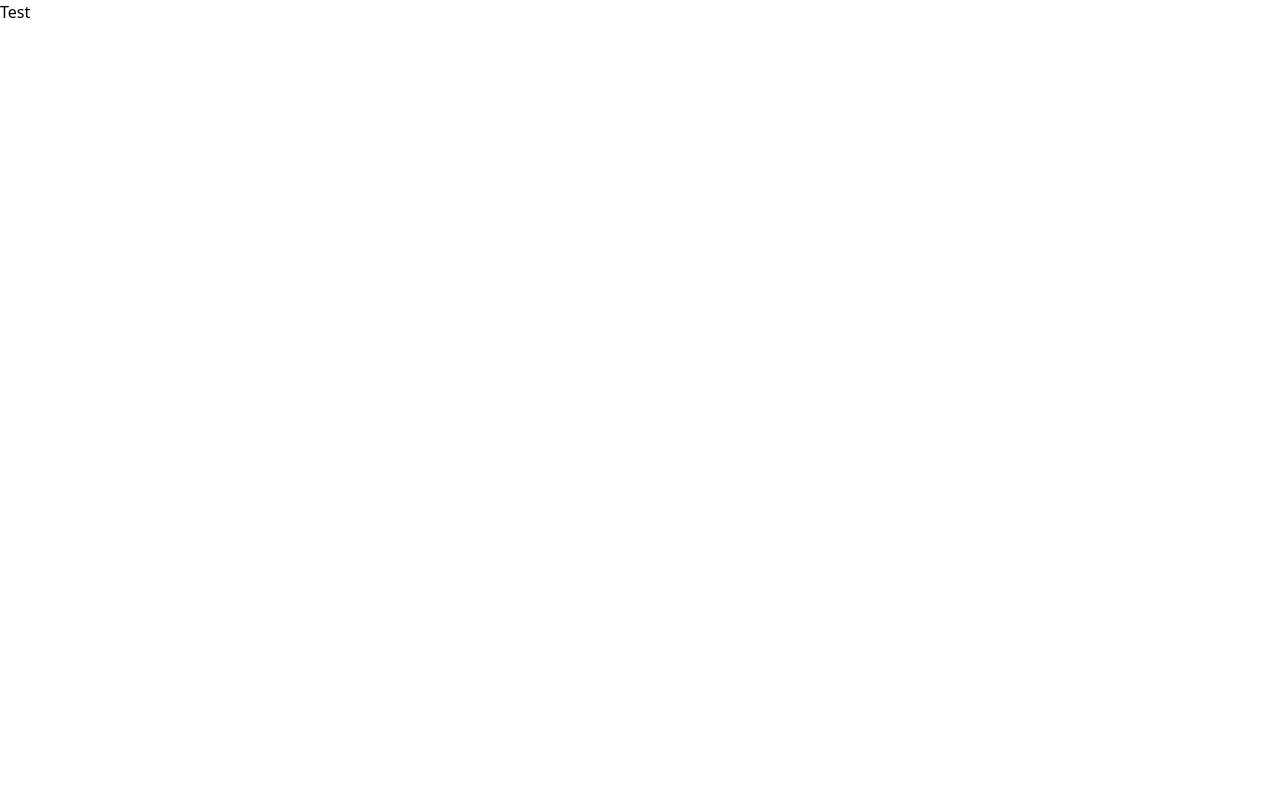
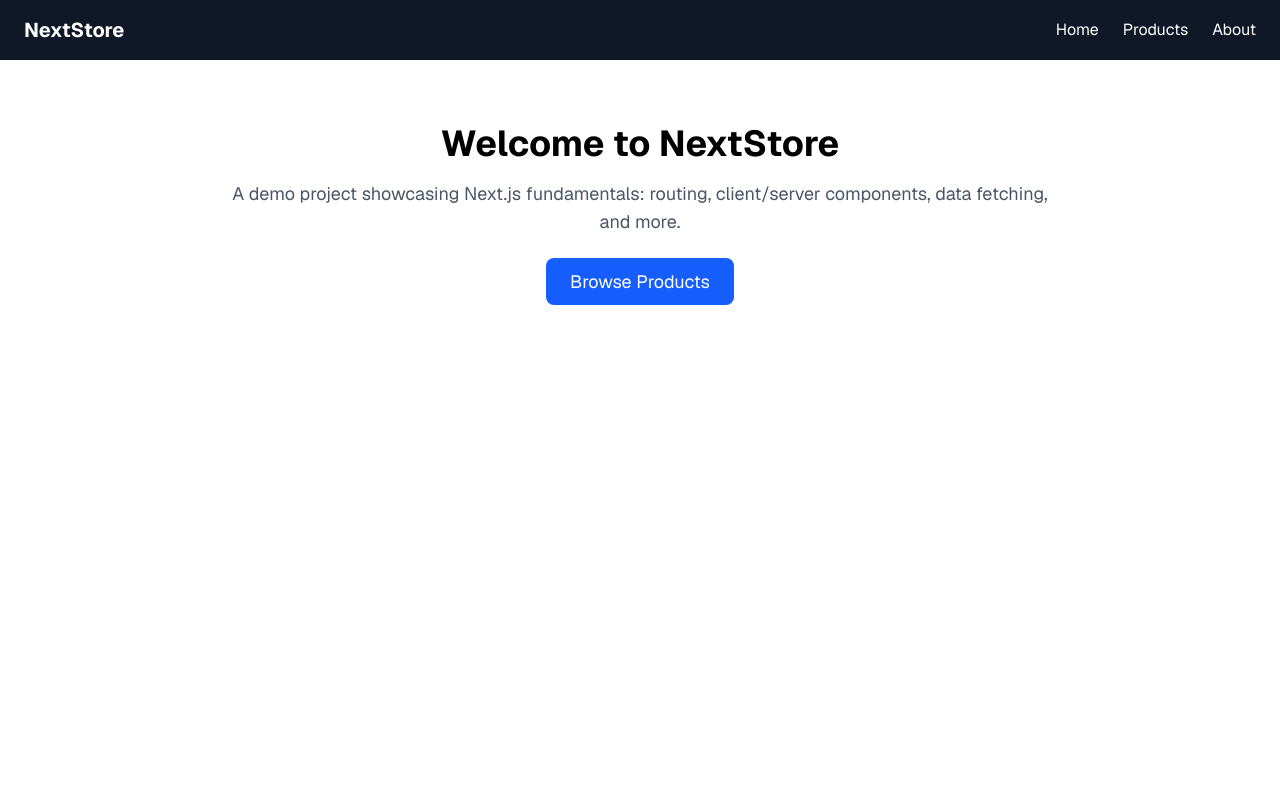
Before and after one commit to ivlie1495/learning-nextjs, a Next.js app: page / in a window 1280 px wide. Shown: the top 800 px of the page. Built offline with nearby package versions, Linux system fonts and the light colour scheme.

Commit message:
Add NextStore demo with routing, client/server components, and data fetching
Implements examples from Next.js Fundamentals slides: file-based routing
(home, products, about), server components (NavBar, SideBar, ProductList,
Footer), client component (AddToCart), and server-side data fetching.

```diff
--- /dev/null
+++ b/app/about/page.tsx
@@ -0,0 +1,14 @@
+// Server Component - static page, rendered at build time (slide 13: static rendering)
+export default function AboutPage() {
+  return (
+    <div className="px-6 py-16 max-w-3xl mx-auto">
+      <h1 className="text-3xl font-bold mb-4">About NextStore</h1>
+      <p className="text-gray-600 leading-relaxed">
+        This is a demo project built to learn Next.js fundamentals. It
+        demonstrates server and client components, file-based routing,
+        server-side data fetching, and the difference between static and dynamic
+        rendering.
+      </p>
+    </div>
+  )
+}
--- a/app/globals.css
+++ b/app/globals.css
@@ -1 +1,5 @@
 @import 'tailwindcss';
+
+body {
+  font-family: var(--font-geist-sans), sans-serif;
+}
--- a/app/layout.tsx
+++ b/app/layout.tsx
@@ -1,5 +1,9 @@
 import type { Metadata } from 'next'
 import { Geist, Geist_Mono } from 'next/font/google'
+
+import NavBar from '@/components/NavBar'
+import Footer from '@/components/Footer'
+
 import './globals.css'
 
 const geistSans = Geist({
@@ -13,8 +17,8 @@ const geistMono = Geist_Mono({
 })
 
 export const metadata: Metadata = {
-  title: 'Create Next App',
-  description: 'Generated by create next app',
+  title: 'NextStore - Learning Next.js',
+  description: 'A demo project for learning Next.js fundamentals',
 }
 
 export default function RootLayout({
@@ -27,7 +31,9 @@ export default function RootLayout({
       <body
         className={`${geistSans.variable} ${geistMono.variable} antialiased`}
       >
-        {children}
+        <NavBar />
+        <main className="min-h-screen">{children}</main>
+        <Footer />
       </body>
     </html>
   )
--- a/app/page.tsx
+++ b/app/page.tsx
@@ -1,3 +1,20 @@
+import Link from 'next/link'
+
+// Server Component - the home page (slide 7: routing with page.tsx)
 export default function Home() {
-  return <div>Test</div>
+  return (
+    <div className="px-6 py-16 max-w-4xl mx-auto text-center">
+      <h1 className="text-4xl font-bold mb-4">Welcome to NextStore</h1>
+      <p className="text-gray-600 text-lg mb-8">
+        A demo project showcasing Next.js fundamentals: routing, client/server
+        components, data fetching, and more.
+      </p>
+      <Link
+        href="/products"
+        className="bg-blue-600 text-white px-6 py-3 rounded-lg hover:bg-blue-700 text-lg"
+      >
+        Browse Products
+      </Link>
+    </div>
+  )
 }
--- /dev/null
+++ b/app/products/page.tsx
@@ -0,0 +1,20 @@
+import SideBar from '@/components/SideBar'
+import ProductList from '@/components/ProductList'
+import Pagination from '@/components/Pagination'
+
+// Server Component - products page with sidebar layout (slide 10, 11)
+// Demonstrates: routing (folder-based), server-side data fetching, component composition
+export default function ProductsPage() {
+  return (
+    <div className="px-6 py-8 max-w-6xl mx-auto">
+      <h1 className="text-2xl font-bold mb-6">Products</h1>
+      <div className="flex gap-6">
+        <SideBar />
+        <div className="flex-1">
+          <ProductList />
+          <Pagination />
+        </div>
+      </div>
+    </div>
+  )
+}
--- /dev/null
+++ b/components/AddToCart.tsx
@@ -0,0 +1,25 @@
+'use client'
+
+// Client Component - needs interactivity (onClick, useState)
+// This is the ONLY component that needs "use client" (slide 9, 11)
+// Server components CANNOT: listen to browser events, maintain state, use effects
+
+import { useState } from 'react'
+
+export default function AddToCart() {
+  const [count, setCount] = useState(0)
+
+  return (
+    <div className="flex items-center gap-2 mt-3">
+      <button
+        onClick={() => setCount(count + 1)}
+        className="bg-blue-600 text-white px-3 py-1 rounded hover:bg-blue-700 text-sm"
+      >
+        Add to Cart
+      </button>
+      {count > 0 && (
+        <span className="text-sm text-gray-600">({count} added)</span>
+      )}
+    </div>
+  )
+}
--- /dev/null
+++ b/components/Footer.tsx
@@ -0,0 +1,8 @@
+// Server Component
+export default function Footer() {
+  return (
+    <footer className="bg-gray-900 text-gray-400 text-center py-6 mt-12">
+      <p>&copy; 2026 NextStore. Built with Next.js</p>
+    </footer>
+  )
+}
--- /dev/null
+++ b/components/NavBar.tsx
@@ -0,0 +1,24 @@
+import Link from 'next/link'
+
+// Server Component (default) - no "use client" needed
+// Covers: Routing & Navigation (slide 7), Server Components (slide 8)
+export default function NavBar() {
+  return (
+    <nav className="bg-gray-900 text-white px-6 py-4 flex items-center justify-between">
+      <Link href="/" className="text-xl font-bold">
+        NextStore
+      </Link>
+      <div className="flex gap-6">
+        <Link href="/" className="hover:text-gray-300">
+          Home
+        </Link>
+        <Link href="/products" className="hover:text-gray-300">
+          Products
+        </Link>
+        <Link href="/about" className="hover:text-gray-300">
+          About
+        </Link>
+      </div>
+    </nav>
+  )
+}
--- /dev/null
+++ b/components/Pagination.tsx
@@ -0,0 +1,15 @@
+// Server Component - static UI, no interactivity needed
+export default function Pagination() {
+  return (
+    <div className="flex justify-center gap-2 mt-8">
+      {[1, 2, 3].map((page) => (
+        <button
+          key={page}
+          className="px-3 py-1 border rounded hover:bg-gray-100"
+        >
+          {page}
+        </button>
+      ))}
+    </div>
+  )
+}
--- /dev/null
+++ b/components/ProductCard.tsx
@@ -0,0 +1,25 @@
+import AddToCart from '@/components/AddToCart'
+
+// Server Component that renders a Client Component (AddToCart) as a child
+interface Product {
+  id: number
+  title: string
+  price: number
+  description: string
+}
+
+export default function ProductCard({ product }: { product: Product }) {
+  return (
+    <div className="border rounded-lg p-4 hover:shadow-md transition-shadow">
+      <div className="bg-gray-200 h-40 rounded mb-3 flex items-center justify-center text-gray-400">
+        Image
+      </div>
+      <h3 className="font-semibold">{product.title}</h3>
+      <p className="text-sm text-gray-500 mt-1 line-clamp-2">
+        {product.description}
+      </p>
+      <p className="text-lg font-bold mt-2">${product.price}</p>
+      <AddToCart />
+    </div>
+  )
+}
--- /dev/null
+++ b/components/ProductList.tsx
@@ -0,0 +1,24 @@
+import ProductCard from '@/components/ProductCard'
+
+// Server Component - fetches data on the server (slide 12)
+// No useState/useEffect needed — just make it async and fetch directly
+export default async function ProductList() {
+  // Server-side data fetching: simply await fetch in an async component
+  const res = await fetch('https://fakestoreapi.com/products?limit=6')
+  const products = await res.json()
+
+  return (
+    <div className="grid grid-cols-1 sm:grid-cols-2 lg:grid-cols-3 gap-4 flex-1">
+      {products.map(
+        (product: {
+          id: number
+          title: string
+          price: number
+          description: string
+        }) => (
+          <ProductCard key={product.id} product={product} />
+        ),
+      )}
+    </div>
+  )
+}
--- /dev/null
+++ b/components/SideBar.tsx
@@ -0,0 +1,19 @@
+// Server Component - renders on the server, no JS shipped to client
+export default function SideBar() {
+  const categories = ['All', 'Electronics', 'Clothing', 'Books', 'Home']
+
+  return (
+    <aside className="w-48 shrink-0 bg-gray-50 p-4 rounded-lg">
+      <h2 className="font-bold text-lg mb-3">Categories</h2>
+      <ul className="space-y-2">
+        {categories.map((category) => (
+          <li key={category}>
+            <button className="text-gray-700 hover:text-black hover:font-medium w-full text-left">
+              {category}
+            </button>
+          </li>
+        ))}
+      </ul>
+    </aside>
+  )
+}
```
Also changed, not shown: 1 other file (tests, documents, lock files or other folders).
